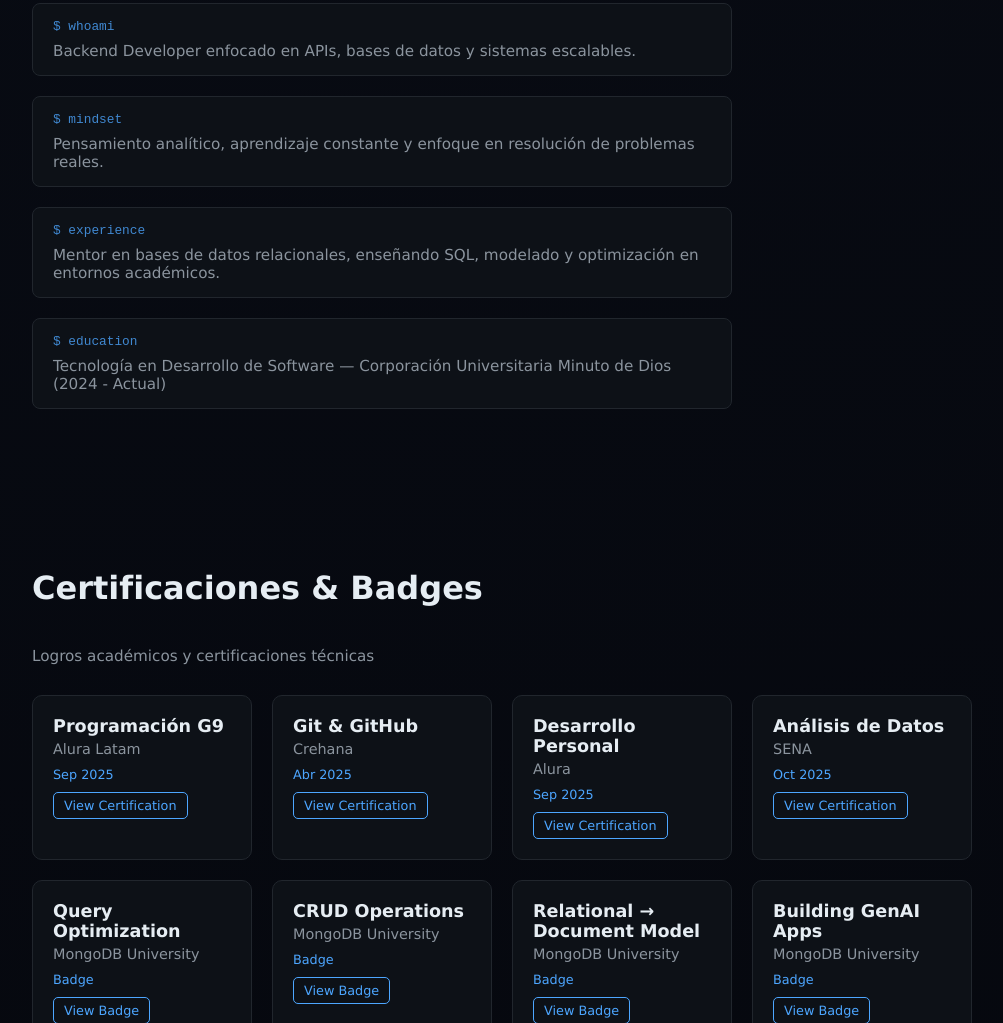
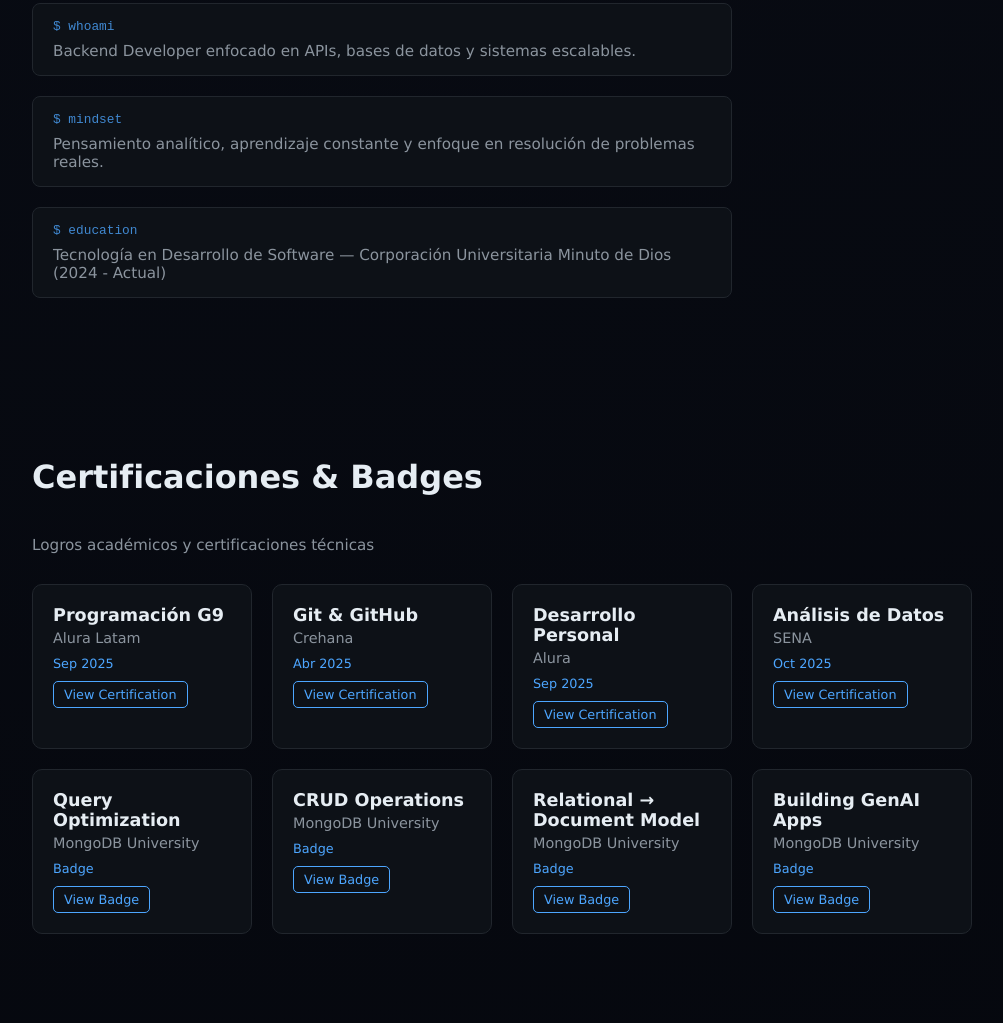
Before and after one commit to bskcfv/portfolioCV, a plain HTML site: page index.html in a window 1280 px wide. Shown: the part 3952-4975 px from the top of the page, without its empty margins (248-1251 px from the left). Drawn offline with Linux system fonts and the light colour scheme; a small style sheet from the web is missing.

Commit message:
remove some stuff

```diff
--- a/index.html
+++ b/index.html
@@ -338,13 +338,6 @@
       </div>
 
       <div class="about-block">
-        <p class="terminal-line">$ experience</p>
-        <p>
-          Mentor en bases de datos relacionales, enseñando SQL, modelado y optimización en entornos académicos.
-        </p>
-      </div>
-
-      <div class="about-block">
         <p class="terminal-line">$ education</p>
         <p>
           Tecnología en Desarrollo de Software — Corporación Universitaria Minuto de Dios (2024 - Actual)
```
